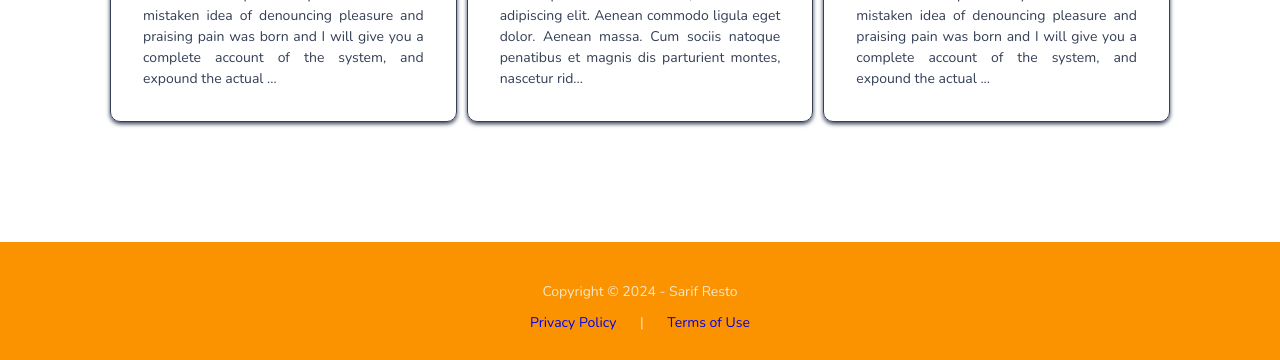
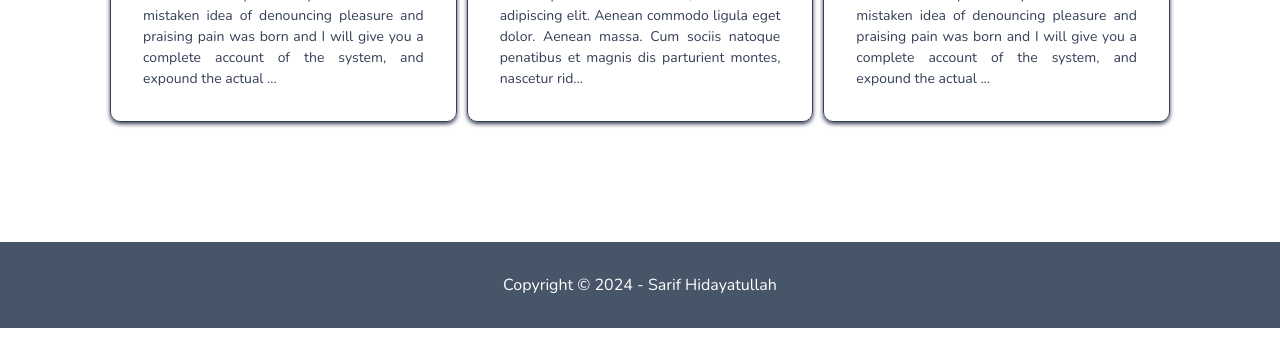
Before and after one commit to sarifht/submission-front-end-expert, a website built with webpack: page src/templates/index.html in a window 1280 px wide. Shown: the part 1773-2133 px from the top of the page. After the commit the page ends 2101 px from the top, so only its background shows below. Built offline with nearby package versions, Linux system fonts and the light colour scheme.

Commit message:
Update style footer

```diff
--- a/src/styles/main.css
+++ b/src/styles/main.css
@@ -228,18 +228,13 @@ main {
 .skip-link:focus {
   top: 150px;
 }
+
+/* Footer Section */
 footer {
-  color: #f5e6ca;
-  font-size: 14px;
+  color: #ffffff;
+  font-size: 16px;
   width: 100%;
   text-align: center;
   padding: 2em;
-  background-color: #fb9300;
+  background-color: #475569;
 }
-footer p {
-  padding: 12px;
-}
-footer .info {
-  text-decoration: none;
-  padding: 20px;
-}
--- a/src/templates/index.html
+++ b/src/templates/index.html
@@ -56,10 +56,7 @@
 
     <!-- Footer-->
     <footer class="footer">
-      <p>Copyright © 2024 - Sarif Resto</p>
-      <a class="info" href="#!">Privacy Policy</a>
-      <span href="#!">|</span>
-      <a class="info" href="#!">Terms of Use</a>
+      <p>Copyright © 2024 - Sarif Hidayatullah</p>
     </footer>
   </body>
 </html>
```
